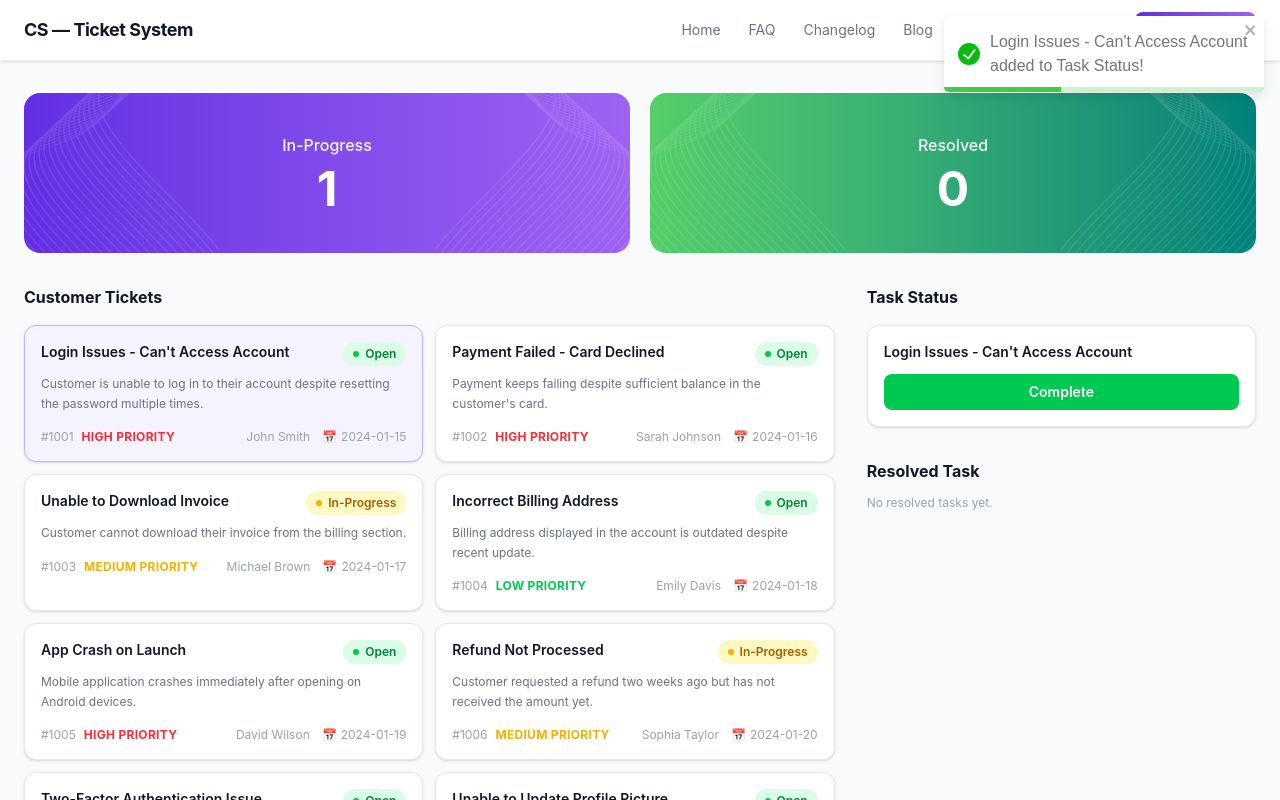
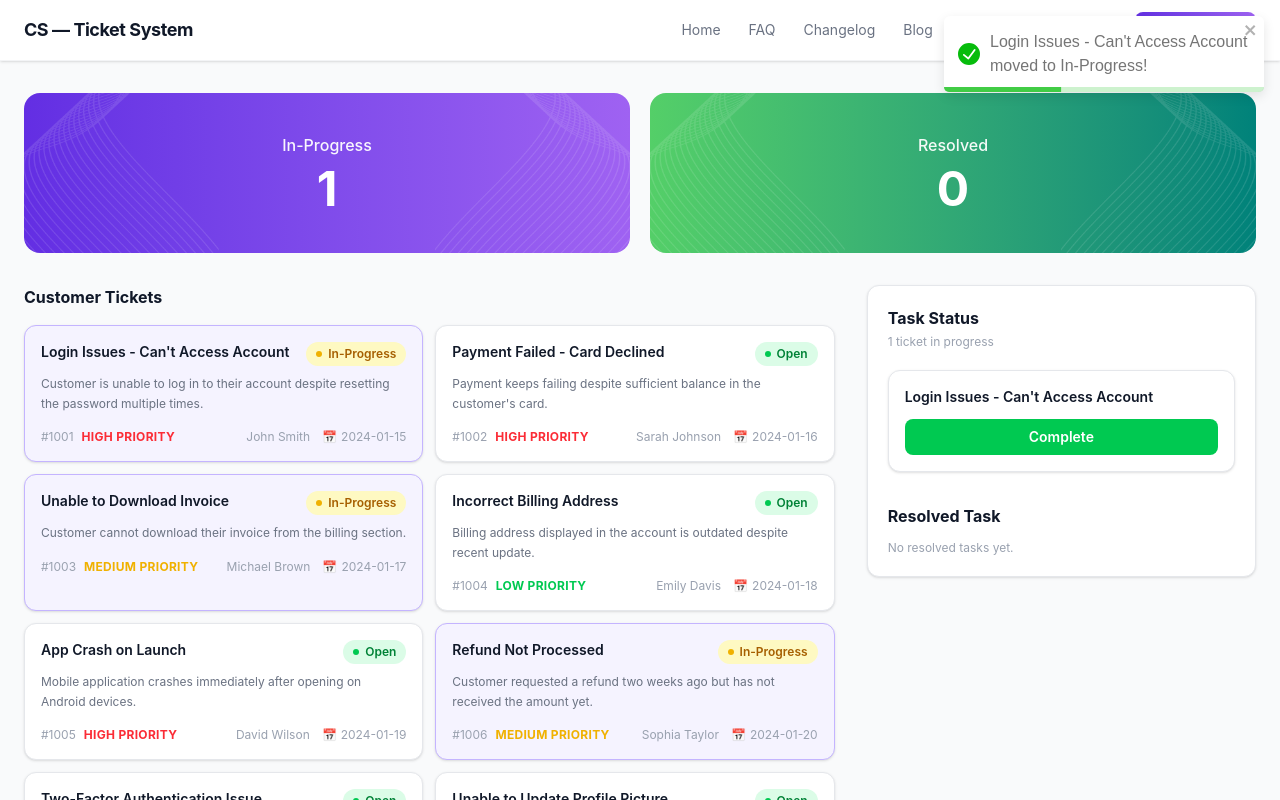
Before and after one commit to md-sazzadul/customer-support-zone, a React (Vite) app: page / in a window 1280 px wide. Both pictures are taken after a click on the element 223 px from the left and 393 px from the top of the page. Shown: the top 800 px of the page. Built offline with nearby package versions, Linux system fonts and the light colour scheme.

Commit message:
keep track of all status of tickets and render according to the statuses

```diff
--- a/src/App.jsx
+++ b/src/App.jsx
@@ -1,5 +1,5 @@
 import { Suspense, useState } from "react";
-import { ToastContainer } from "react-toastify";
+import { toast, ToastContainer } from "react-toastify";
 import Banner from "./component/Banner/Banner";
 import Footer from "./component/Footer/Footer";
 import Navbar from "./component/Navbar/Navbar";
@@ -14,24 +14,40 @@ const fetchTickets = async () => {
 const ticketsPromise = fetchTickets();
 
 function App() {
-  const [taskStatusItems, setTaskStatusItems] = useState([]);
+  const [ticketStatuses, setTicketStatuses] = useState({});
+  const [inProgressItems, setInProgressItems] = useState([]);
   const [resolvedItems, setResolvedItems] = useState([]);
 
-  const handleAddToTask = (ticket) => {
-    const alreadyAdded = taskStatusItems.find((item) => item.id === ticket.id);
-    if (alreadyAdded) return false;
+  const handleCardClick = (ticket) => {
+    const overridden = ticketStatuses[ticket.id];
 
-    setTaskStatusItems((prev) => [...prev, ticket]);
-    return true;
+    if (overridden === "Resolved") {
+      toast.info(`${ticket.title} is already resolved!`, { icon: "ℹ️" });
+      return;
+    }
+
+    const effectiveStatus = overridden || ticket.status;
+    if (effectiveStatus === "In-Progress") {
+      toast.info(`${ticket.title} is already In-Progress!`, { icon: "ℹ️" });
+      return;
+    }
+
+    setTicketStatuses((prev) => ({ ...prev, [ticket.id]: "In-Progress" }));
+    setInProgressItems((prev) => [
+      ...prev,
+      { ...ticket, status: "In-Progress" },
+    ]);
+    toast.success(`${ticket.title} moved to In-Progress!`, { icon: "🔄" });
   };
 
   const handleComplete = (ticket) => {
-    setTaskStatusItems((prev) => prev.filter((t) => t.id !== ticket.id));
-    setResolvedItems((prev) => [...prev, ticket]);
+    setTicketStatuses((prev) => ({ ...prev, [ticket.id]: "Resolved" }));
+    setInProgressItems((prev) => prev.filter((t) => t.id !== ticket.id));
+    setResolvedItems((prev) => [...prev, { ...ticket, status: "Resolved" }]);
+    toast.success(`${ticket.title} has been resolved! 🎉`);
   };
 
   return (
-    <>
     <div className="min-h-screen bg-gray-50">
       <Navbar />
 
@@ -39,7 +55,7 @@ function App() {
         <div className="grid grid-cols-2 gap-5 mb-8">
           <Banner
             title="In-Progress"
-              count={taskStatusItems.length}
+            count={inProgressItems.length}
             type="progress"
           />
           <Banner
@@ -55,20 +71,22 @@ function App() {
           <div className="lg:col-span-2">
             <Suspense
               fallback={
-                  <span className="loading loading-dots loading-xl"></span>
+                <div className="text-center py-10 text-gray-400 text-sm">
+                  Loading tickets...
+                </div>
               }
             >
               <TicketList
                 ticketsPromise={ticketsPromise}
-                  onAddToTask={handleAddToTask}
-                  taskStatusItems={taskStatusItems}
+                onCardClick={handleCardClick}
+                ticketStatuses={ticketStatuses}
               />
             </Suspense>
           </div>
 
-            <div>
+          <div className="bg-white rounded-xl border border-gray-200 shadow-sm p-5">
             <TaskStatus
-                taskStatusItems={taskStatusItems}
+              taskStatusItems={inProgressItems}
               resolvedItems={resolvedItems}
               onComplete={handleComplete}
             />
@@ -77,7 +95,6 @@ function App() {
       </div>
 
       <Footer />
-      </div>
 
       <ToastContainer
         position="top-right"
@@ -88,7 +105,7 @@ function App() {
         pauseOnHover
         draggable
       />
-    </>
+    </div>
   );
 }
 
--- a/src/component/TaskStatus/TaskStatus.jsx
+++ b/src/component/TaskStatus/TaskStatus.jsx
@@ -1,22 +1,20 @@
-import { toast } from "react-toastify";
-
 const TaskStatus = ({ taskStatusItems, resolvedItems, onComplete }) => {
-  const handleComplete = (ticket) => {
-    onComplete(ticket);
-    toast.success(`${ticket.title} has been resolved! 🎉`);
-  };
-
   return (
     <div>
-      <h2 className="text-base font-bold text-gray-900 mb-4">Task Status</h2>
+      <h2 className="text-base font-bold text-gray-900 mb-1">Task Status</h2>
 
-      {taskStatusItems.length === 0 && (
+      {taskStatusItems.length === 0 ? (
         <p className="text-xs text-gray-400 mb-5">
-          Select a ticket to add to Task Status
+          Click a ticket card to move it to In-Progress
+        </p>
+      ) : (
+        <p className="text-xs text-gray-400 mb-5">
+          {taskStatusItems.length} ticket{taskStatusItems.length > 1 ? "s" : ""}{" "}
+          in progress
         </p>
       )}
 
-      {/* In-Progress Tasks */}
+      {/* In-progress task cards */}
       <div className="flex flex-col gap-3 mb-8">
         {taskStatusItems.map((ticket) => (
           <div
@@ -27,7 +25,7 @@ const TaskStatus = ({ taskStatusItems, resolvedItems, onComplete }) => {
               {ticket.title}
             </p>
             <button
-              onClick={() => handleComplete(ticket)}
+              onClick={() => onComplete(ticket)}
               className="w-full bg-green-500 hover:bg-green-600 active:bg-green-700 text-white font-semibold text-sm py-2 px-4 rounded-lg transition-colors cursor-pointer"
             >
               Complete
@@ -36,7 +34,7 @@ const TaskStatus = ({ taskStatusItems, resolvedItems, onComplete }) => {
         ))}
       </div>
 
-      {/* Resolved Tasks */}
+      {/* Resolved tasks */}
       <h3 className="text-base font-bold text-gray-900 mb-3">Resolved Task</h3>
 
       {resolvedItems.length === 0 ? (
--- a/src/component/TicketCard/TicketCard.jsx
+++ b/src/component/TicketCard/TicketCard.jsx
@@ -1,12 +1,22 @@
-import { toast } from "react-toastify";
+const TicketCard = ({ ticket, onCardClick, ticketStatuses }) => {
+  const effectiveStatus = ticketStatuses[ticket.id] || ticket.status;
 
-const TicketCard = ({ ticket, isAdded, onAddToTask }) => {
+  const isResolved = effectiveStatus === "Resolved";
+  const isInProgress = effectiveStatus === "In-Progress";
+
   const statusClasses =
-    ticket.status === "Open"
+    effectiveStatus === "Open"
       ? "bg-green-100 text-green-700"
-      : "bg-yellow-100 text-yellow-700";
+      : effectiveStatus === "In-Progress"
+        ? "bg-yellow-100 text-yellow-700"
+        : "bg-gray-100 text-gray-500";
 
-  const statusDot = ticket.status === "Open" ? "bg-green-500" : "bg-yellow-500";
+  const statusDot =
+    effectiveStatus === "Open"
+      ? "bg-green-500"
+      : effectiveStatus === "In-Progress"
+        ? "bg-yellow-500"
+        : "bg-gray-400";
 
   const priorityClass =
     ticket.priority === "high"
@@ -20,27 +30,17 @@ const TicketCard = ({ ticket, isAdded, onAddToTask }) => {
       ? ticket.description.slice(0, 110) + "..."
       : ticket.description;
 
-  const handleClick = () => {
-    if (isAdded) {
-      toast.info(`${ticket.title} is already in Task Status!`, { icon: "ℹ️" });
-      return;
-    }
-
-    const added = onAddToTask(ticket);
-    if (added) {
-      toast.success(`${ticket.title} added to Task Status!`, { icon: "✅" });
-    }
-  };
+  const cardBorder = isResolved
+    ? "border-gray-200 bg-gray-50 opacity-60 cursor-default"
+    : isInProgress
+      ? "border-violet-300 bg-violet-50 cursor-pointer"
+      : "border-gray-200 bg-white hover:border-violet-300 hover:shadow-md hover:-translate-y-0.5 cursor-pointer";
 
   return (
     <div
-      onClick={handleClick}
-      className={`rounded-xl p-4 cursor-pointer transition-all duration-150 border shadow-sm
-        ${
-          isAdded
-            ? "border-violet-300 bg-violet-50"
-            : "border-gray-200 bg-white hover:border-violet-300 hover:shadow-md hover:-translate-y-0.5"
-        }`}
+      onClick={() => !isResolved && onCardClick(ticket)}
+      className={`rounded-xl p-4 transition-all duration-150 border shadow-sm
+        ${cardBorder}`}
     >
       <div className="flex justify-between items-start gap-2 mb-2">
         <h3 className="text-sm font-semibold text-gray-900 leading-snug flex-1">
@@ -51,24 +51,22 @@ const TicketCard = ({ ticket, isAdded, onAddToTask }) => {
           className={`inline-flex items-center gap-1.5 text-xs font-semibold px-2.5 py-1 rounded-full whitespace-nowrap shrink-0 ${statusClasses}`}
         >
           <span className={`w-1.5 h-1.5 rounded-full ${statusDot}`} />
-          {ticket.status}
+          {effectiveStatus}
         </span>
       </div>
 
       <p className="text-xs text-gray-500 leading-relaxed mb-4">{shortDesc}</p>
 
       <div className="flex justify-between items-center text-xs">
-        <div className="flex gap-2 items-center">
+        <div className="flex items-center gap-2">
           <span className="text-gray-400">#{ticket.id}</span>
-
           <span
             className={`font-bold uppercase tracking-wide ${priorityClass}`}
           >
             {ticket.priority} priority
           </span>
         </div>
-
-        <div className="flex gap-3 text-gray-400 items-center">
+        <div className="flex items-center gap-3 text-gray-400">
           <span>{ticket.customer}</span>
           <span className="flex items-center gap-1">
             <span>📅</span>
--- a/src/component/TicketList/TicketList.jsx
+++ b/src/component/TicketList/TicketList.jsx
@@ -1,7 +1,7 @@
 import { use } from "react";
 import TicketCard from "../TicketCard/TicketCard";
 
-const TicketList = ({ ticketsPromise, onAddToTask, taskStatusItems }) => {
+const TicketList = ({ ticketsPromise, onCardClick, ticketStatuses }) => {
   const tickets = use(ticketsPromise);
 
   return (
@@ -15,8 +15,8 @@ const TicketList = ({ ticketsPromise, onAddToTask, taskStatusItems }) => {
           <TicketCard
             key={ticket.id}
             ticket={ticket}
-            onAddToTask={onAddToTask}
-            isAdded={taskStatusItems.some((item) => item.id === ticket.id)}
+            onCardClick={onCardClick}
+            ticketStatuses={ticketStatuses}
           />
         ))}
       </div>
```
Lines whose indentation alone changed are shown as unchanged.
